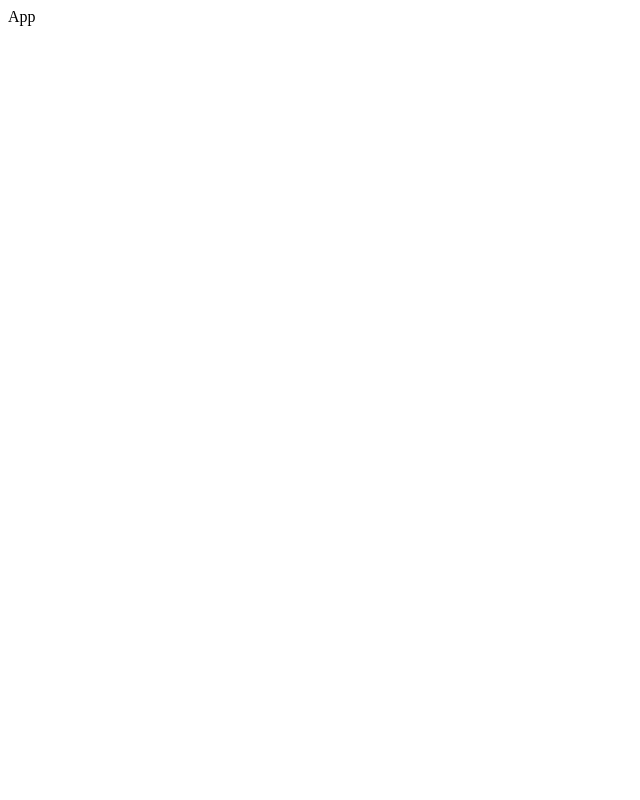
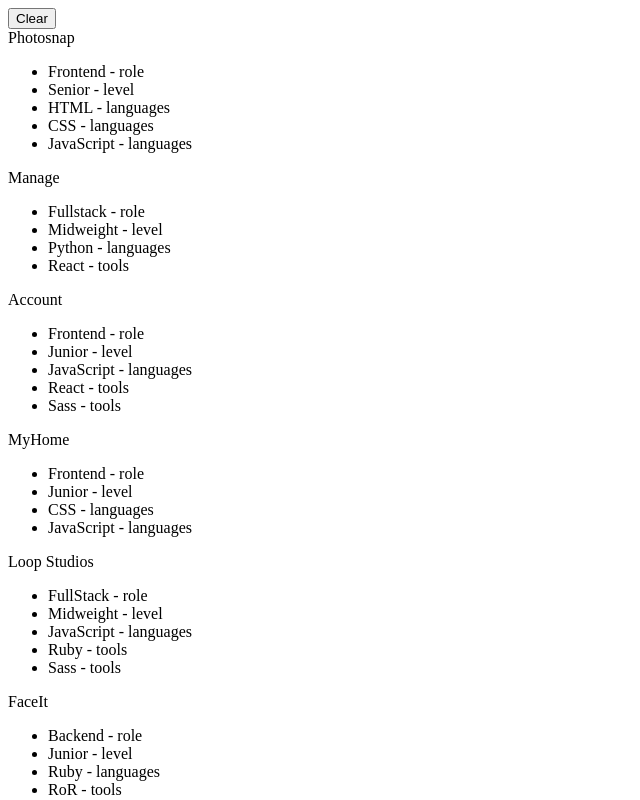
Before and after one commit to felipeog/fm-job-listing, a React (Create React App) app: page / in a window 1280 px wide. Shown: the top 800 px of the page, without its empty margins (0-640 px from the left). Built offline with nearby package versions, Linux system fonts and the light colour scheme.

Commit message:
Add filter functionality

```diff
--- a/src/App.js
+++ b/src/App.js
@@ -1,5 +1,135 @@
+import { useEffect, useState } from 'react'
+import data from './consts/data.json'
+
 function App() {
-  return <div className="App">App</div>
+  const filtersInitialState = {
+    role: null,
+    level: null,
+    languages: [],
+    tools: [],
+  }
+
+  const [companies, setCompanies] = useState(data)
+  const [filters, setFilters] = useState(filtersInitialState)
+
+  useEffect(() => {
+    let filteredCompanies = data
+
+    Object.keys(filters).forEach((key) => {
+      if (filters[key]) {
+        if (typeof filters[key] === 'string') {
+          filteredCompanies = filteredCompanies.filter(
+            (company) => filters[key] === company[key]
+          )
+        }
+
+        if (Array.isArray(filters[key]) && filters[key].length) {
+          filteredCompanies = filteredCompanies.filter((company) =>
+            filters[key].every((value) => company[key].includes(value))
+          )
+        }
+      }
+    })
+
+    setCompanies(filteredCompanies)
+  }, [filters])
+
+  function handleTabletClick(value, filter) {
+    switch (filter) {
+      case 'role':
+      case 'level':
+        setFilters((filters) => {
+          const newValue = value === filters[filter] ? null : value
+
+          return {
+            ...filters,
+            [filter]: newValue,
+          }
+        })
+
+        break
+
+      case 'languages':
+      case 'tools':
+        const newValue = filters[filter].includes(value)
+          ? filters[filter].filter((filter) => value !== filter)
+          : [...filters[filter], value]
+
+        setFilters((filters) => {
+          return {
+            ...filters,
+            [filter]: newValue,
+          }
+        })
+
+        break
+
+      default:
+        throw new Error('App @ handleTabletClick >>>>> Invalid filter')
+    }
+  }
+
+  function clearFilters() {
+    setFilters(filtersInitialState)
+  }
+
+  return (
+    <div className="App">
+      <button type="button" onClick={clearFilters}>
+        Clear
+      </button>
+      {companies.map(
+        ({
+          id,
+          company,
+          logo,
+          new: isNew,
+          featured: isFeatured,
+          position,
+          role,
+          level,
+          postedAt,
+          contract,
+          location,
+          languages,
+          tools,
+        }) => {
+          const roleTablet = { value: role, filter: 'role' }
+          const levelTablet = { value: level, filter: 'level' }
+          const languagesTablets = languages.map((language) => ({
+            value: language,
+            filter: 'languages',
+          }))
+          const toolsTablets = tools.map((tool) => ({
+            value: tool,
+            filter: 'tools',
+          }))
+          const tablets = [
+            roleTablet,
+            levelTablet,
+            ...languagesTablets,
+            ...toolsTablets,
+          ]
+
+          return (
+            <article key={id}>
+              {company}
+              <ul>
+                {tablets.map(({ value, filter }) => (
+                  <li
+                    key={`${company}-${id}-${value}`}
+                    onClick={() => handleTabletClick(value, filter)}
+                  >
+                    {value} - {filter}
+                  </li>
+                ))}
+              </ul>
+            </article>
+          )
+        }
+      )}
+    </div>
+  )
 }
 
 export default App
--- a/src/consts/data.json
+++ b/src/consts/data.json
@@ -2,7 +2,7 @@
   {
     "id": 1,
     "company": "Photosnap",
-    "logo": "./img/photosnap.svg",
+    "logo": "photosnap.svg",
     "new": true,
     "featured": true,
     "position": "Senior Frontend Developer",
@@ -17,7 +17,7 @@
   {
     "id": 2,
     "company": "Manage",
-    "logo": "./img/manage.svg",
+    "logo": "manage.svg",
     "new": true,
     "featured": true,
     "position": "Fullstack Developer",
@@ -32,7 +32,7 @@
   {
     "id": 3,
     "company": "Account",
-    "logo": "./img/account.svg",
+    "logo": "account.svg",
     "new": true,
     "featured": false,
     "position": "Junior Frontend Developer",
@@ -47,7 +47,7 @@
   {
     "id": 4,
     "company": "MyHome",
-    "logo": "./img/myhome.svg",
+    "logo": "myhome.svg",
     "new": false,
     "featured": false,
     "position": "Junior Frontend Developer",
@@ -62,7 +62,7 @@
   {
     "id": 5,
     "company": "Loop Studios",
-    "logo": "./img/loop-studios.svg",
+    "logo": "loop-studios.svg",
     "new": false,
     "featured": false,
     "position": "Software Engineer",
@@ -77,7 +77,7 @@
   {
     "id": 6,
     "company": "FaceIt",
-    "logo": "./img/faceit.svg",
+    "logo": "faceit.svg",
     "new": false,
     "featured": false,
     "position": "Junior Backend Developer",
@@ -92,7 +92,7 @@
   {
     "id": 7,
     "company": "Shortly",
-    "logo": "./img/shortly.svg",
+    "logo": "shortly.svg",
     "new": false,
     "featured": false,
     "position": "Junior Developer",
@@ -107,7 +107,7 @@
   {
     "id": 8,
     "company": "Insure",
-    "logo": "./img/insure.svg",
+    "logo": "insure.svg",
     "new": false,
     "featured": false,
     "position": "Junior Frontend Developer",
@@ -122,7 +122,7 @@
   {
     "id": 9,
     "company": "Eyecam Co.",
-    "logo": "./img/eyecam-co.svg",
+    "logo": "eyecam-co.svg",
     "new": false,
     "featured": false,
     "position": "Full Stack Engineer",
@@ -137,7 +137,7 @@
   {
     "id": 10,
     "company": "The Air Filter Company",
-    "logo": "./img/the-air-filter-company.svg",
+    "logo": "the-air-filter-company.svg",
     "new": false,
     "featured": false,
     "position": "Front-end Dev",
```
